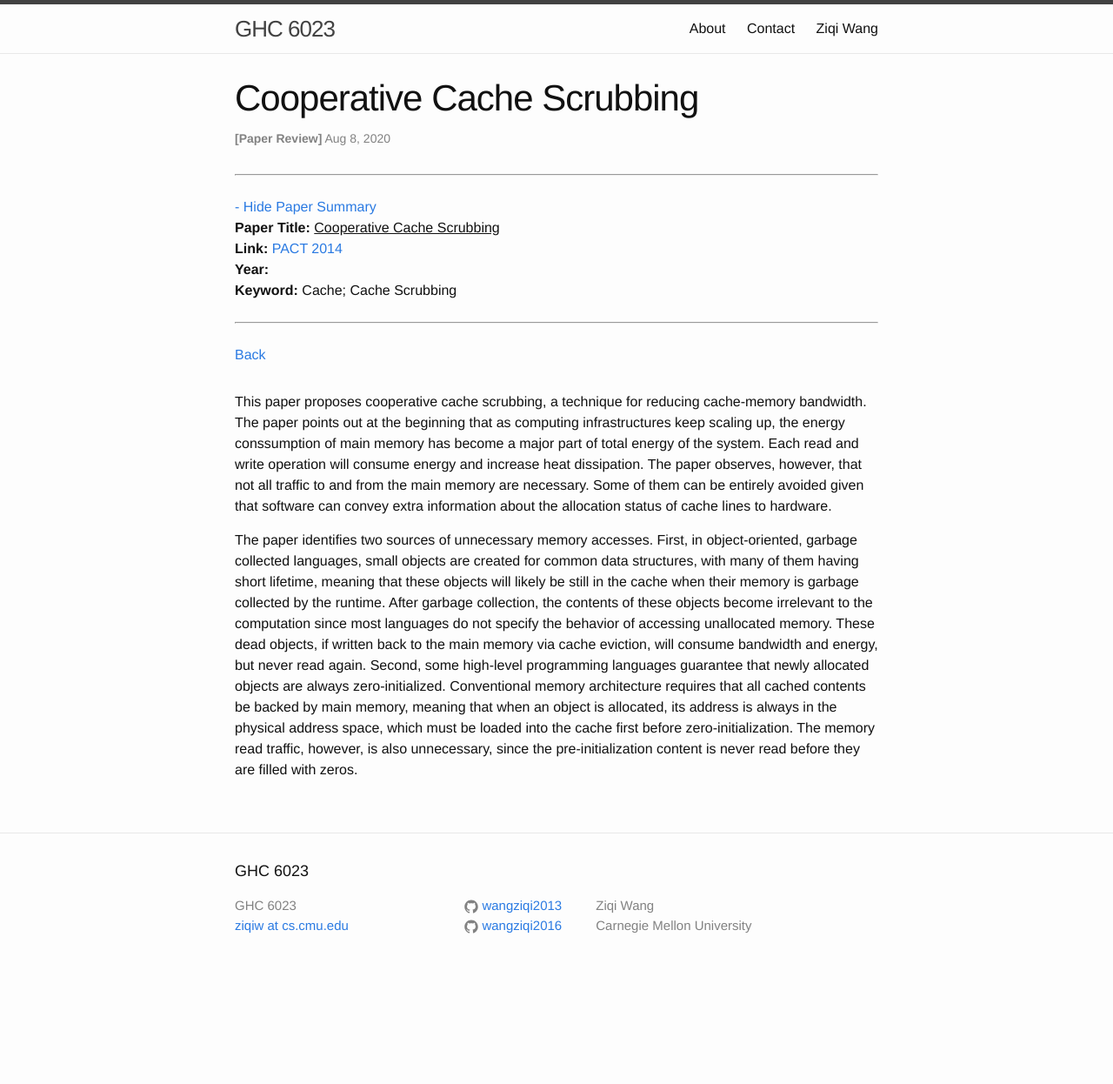
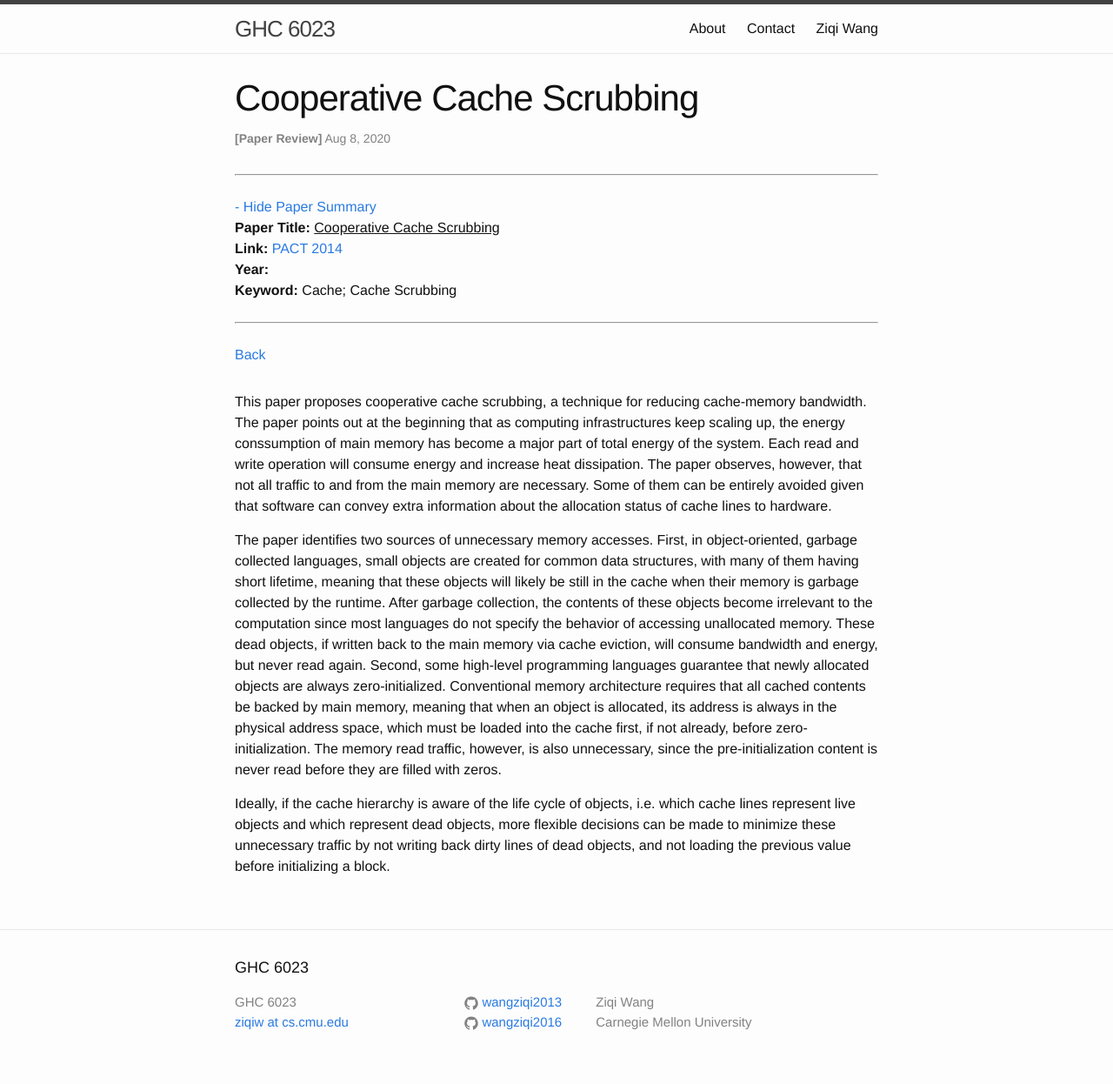
Before and after one commit to wangziqi2013/wangziqi2013.github.io, a Jekyll site: the page built from _posts/2020-08-07-cooperative-cache-scrubbing.markdown, in a window 1280 px wide. Shown: the whole page at 87% size. Built offline with Jekyll 4.4.1, drawn with Linux system fonts in a browser that asks for light colours; before the commit the page ends 1135 px from its top, so only the background shows below that.

Commit message:
Adding ideal

```diff
--- a/_posts/2020-08-07-cooperative-cache-scrubbing.markdown
+++ b/_posts/2020-08-07-cooperative-cache-scrubbing.markdown
@@ -27,6 +27,10 @@ accessing unallocated memory. These dead objects, if written back to the main me
 bandwidth and energy, but never read again.
 Second, some high-level programming languages guarantee that newly allocated objects are always zero-initialized.
 Conventional memory architecture requires that all cached contents be backed by main memory, meaning that when
-an object is allocated, its address is always in the physical address space, which must be loaded into the cache first
-before zero-initialization. The memory read traffic, however, is also unnecessary, since the pre-initialization
-content is never read before they are filled with zeros.
+an object is allocated, its address is always in the physical address space, which must be loaded into the cache first,
+if not already, before zero-initialization. The memory read traffic, however, is also unnecessary, since the
+pre-initialization content is never read before they are filled with zeros.
+
+Ideally, if the cache hierarchy is aware of the life cycle of objects, i.e. which cache lines represent live objects
+and which represent dead objects, more flexible decisions can be made to minimize these unnecessary traffic by not
+writing back dirty lines of dead objects, and not loading the previous value before initializing a block.
```
